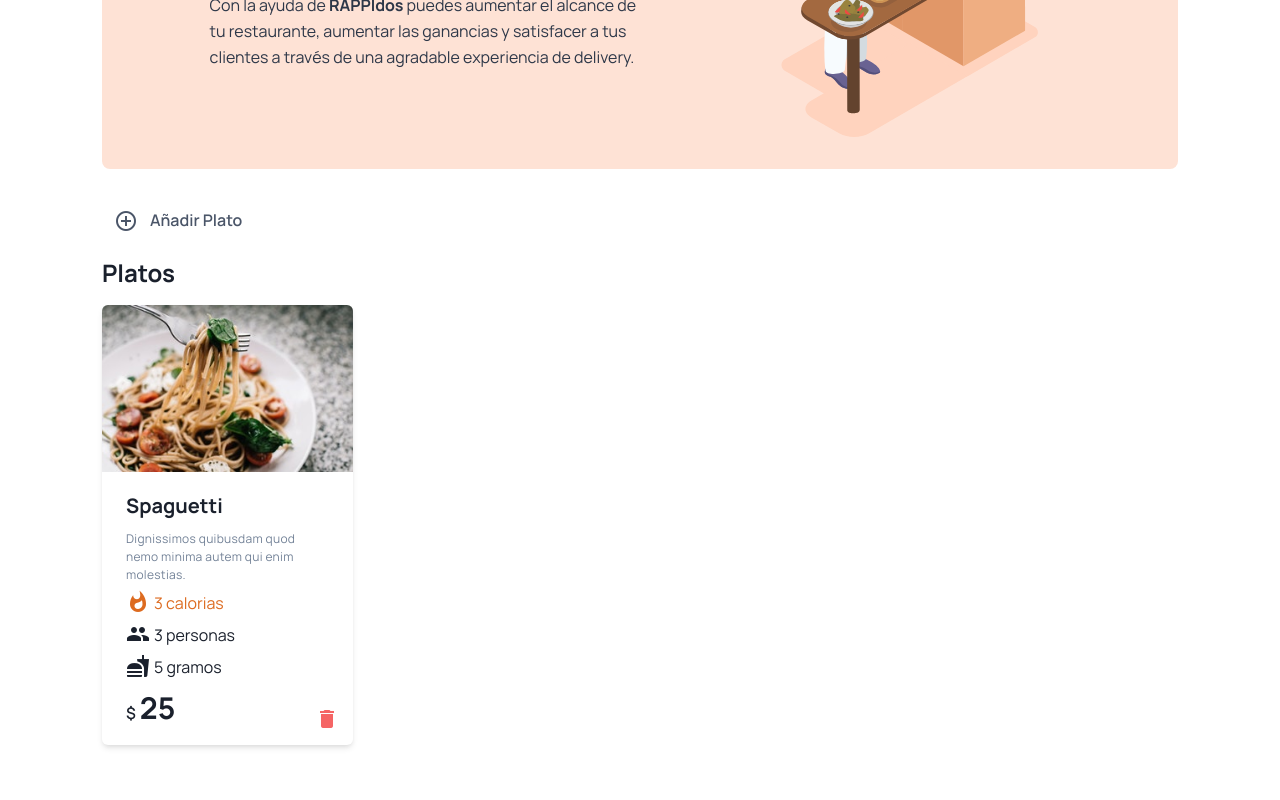
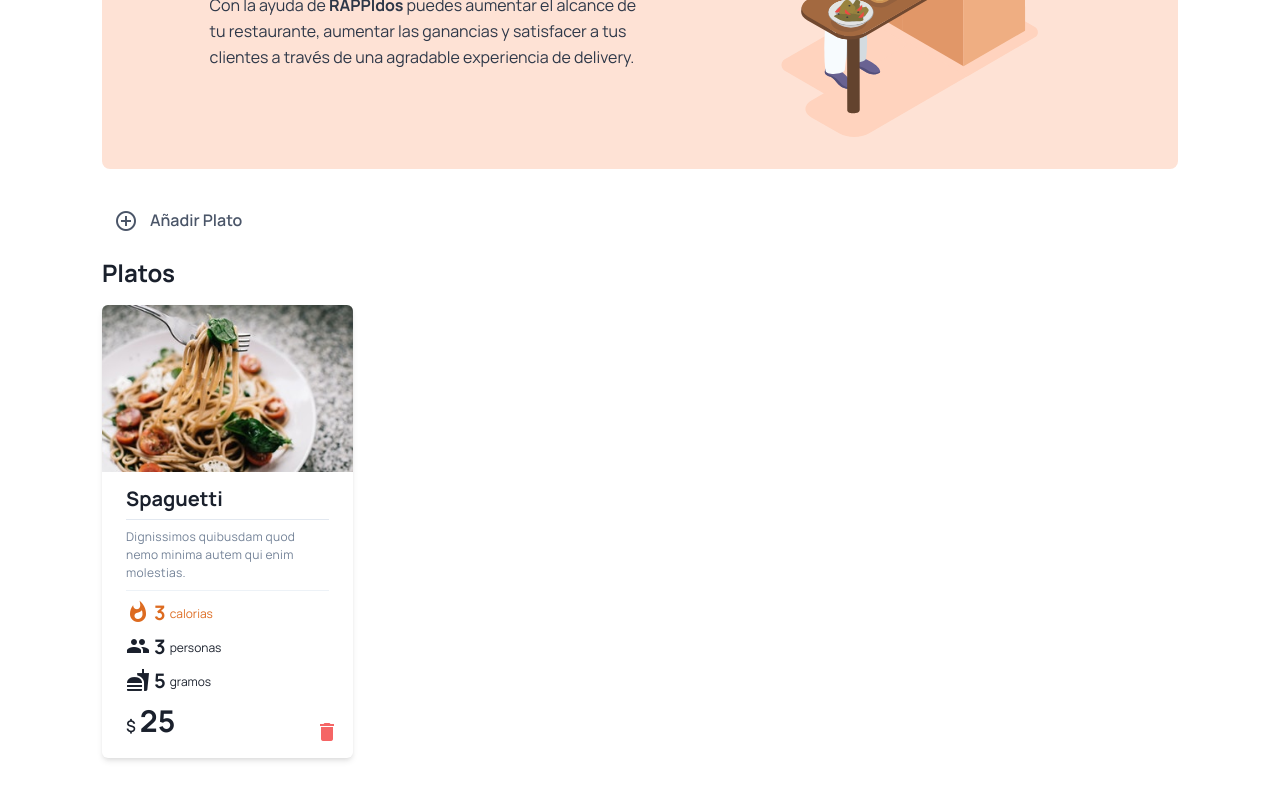
Before and after one commit to jaravad/rappidos, a React (Create React App) app: page /platos in a window 1280 px wide. Shown: the part 276-1076 px from the top of the page. Built offline with nearby package versions, Linux system fonts and the light colour scheme; no server answers.

Commit message:
minor: plate card ui improved

```diff
--- a/src/components/plates/Plate.js
+++ b/src/components/plates/Plate.js
@@ -2,37 +2,55 @@ import React from 'react';
 
 function Plate(props) {
   return (
-    <article className="p-3 w-1/2 md:w-1/3 lg:w-1/4 ">
+    <article className="p-3 w-full sm:w-1/2 md:w-1/3 lg:w-1/4 ">
       <div className="w-full rounded-md overflow-hidden shadow-md bg-white relative">
+        <div className="w-full h-40">
           <img
-          className="w-full object-contain"
+            className="w-full object-cover object-center"
             src={props.image}
             alt={props.title}
           />
+        </div>
+
         <div className="px-6 pt-5 pb-3">
-          <h3 className="font-bold mb-2 text-xl">{props.name}</h3>
-          <p className="text-gray-600 text-xs tracking-wide mb-1">
+          <h3 className="font-bold text-xl">{props.name}</h3>
+
+          <hr className="w-full border-top border-solid border-gray-300 mt-1 mb-2" />
+
+          <p className="text-gray-600 text-xs tracking-wide">
             {props.description}
           </p>
-          <span className="flex items-center mb-1 text-orange-600">
+
+          <hr className="w-full border-top border-solid border-gray-200 mt-2 mb-1" />
+
+          <span className="flex items-center text-orange-600">
             <span className="material-icons mr-1">whatshot</span>
-            <span className="pt-1">{`${props.calories} ${
+            <span className="pt-1 flex items-center">
+              <strong className="text-xl mr-1">{props.calories} </strong>
+              <span className="text-xs">{`${
                 parseInt(props.calories) > 1 ? 'calorias' : 'caloría'
               }`}</span>
             </span>
+          </span>
 
-          <span className="flex items-center mb-1">
+          <span className="flex items-center">
             <span className="material-icons mr-1">people</span>
-            <span className="pt-1">{`${props.people} ${
+            <span className="pt-1 flex items-center">
+              <strong className="text-xl mr-1">{props.people} </strong>
+              <span className="text-xs">{`${
                 parseInt(props.people) > 1 ? 'personas' : 'persona'
               }`}</span>
             </span>
+          </span>
 
-          <span className="flex items-center mb-1">
+          <span className="flex items-center">
             <span className="material-icons mr-1">fastfood</span>
-            <span className="pt-1">{`${props.weight} ${
+            <span className="pt-1 flex items-center">
+              <strong className="text-xl mr-1">{props.weight} </strong>
+              <span className="text-xs">{`${
                 parseInt(props.weight) > 1 ? 'gramos' : 'gramo'
               }`}</span>
+            </span>
           </span>
 
           <span className="flex items-baseline">
```
Lines whose indentation alone changed are shown as unchanged.
